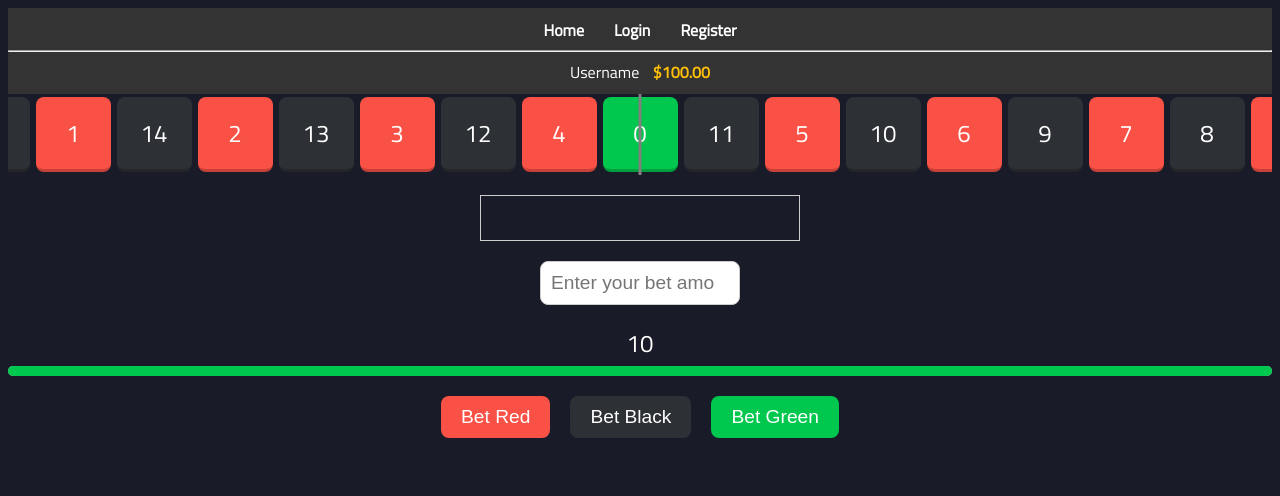
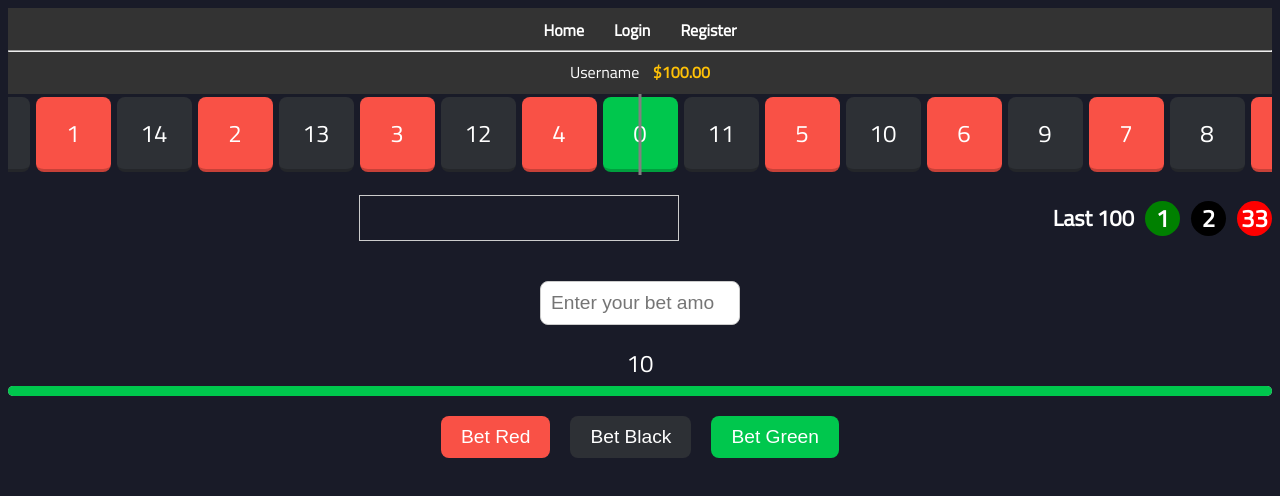
Before and after one commit to kalashnii/casino, a website: page public/main.html in a window 1280 px wide. Drawn offline with nearby package versions, Linux system fonts and the light colour scheme; no server answers.

Commit message:
added a feature to view last 100 bets

```diff
--- a/public/css/main.css
+++ b/public/css/main.css
@@ -140,6 +140,11 @@ body {
   transition: width 1s linear;
 }
 
+.container-and-last {
+  display: flex; /* Use flexbox to align divs in the same line */
+
+}
+
 .scroll-container {
   overflow-x: hidden;
   white-space: nowrap;
@@ -147,6 +152,9 @@ body {
   margin: 20px auto;
   border: 1px solid #ccc;
   padding: 10px;
+
+
+
 }
 
 .roulette-history {
@@ -162,3 +170,44 @@ body {
   padding-left: 2px;
   color: #ffffff;
 }
+
+.last-100 {
+  display: flex;
+  align-items: center;
+  justify-content: space-between;
+  gap: 11px;
+  padding-left: 23px;
+
+}
+h2 {
+  font-size: 22px;
+  color: #ffffff;
+}
+
+.circle {
+    width: 35px;
+    height: 35px;
+    border-radius: 50%;
+    display: flex;
+    flex-direction: column;
+    align-items: center;
+    justify-content: center;
+    font-size: 24px;
+    font-weight: bold;
+    color: white;
+}
+
+/* Style for the green circle */
+.green {
+    background-color: green;
+}
+
+/* Style for the black circle */
+.black {
+    background-color: black;
+}
+
+/* Style for the red circle */
+.red {
+    background-color: red;
+}
--- a/public/js/main.js
+++ b/public/js/main.js
@@ -71,8 +71,6 @@ addEventListener("load", async () => {
     document.getElementById("userInfo").style.display = "none"
     document.getElementById("userInfoSplitter").style.display = "none"
   }
-
-
 
   const timerElement = document.getElementById("timer");
   const timerBarElement = document.getElementById("timer-bar");
@@ -216,16 +214,7 @@ async function getUser() {
   return null
 }
 
-// async function getRemainingTime() {
-//   const response = await fetch("/api/v1/roulette/currentRoll")
-//   const responseData = await response.json()
-//   return responseData.remainingTime
-
-// }
-
-
-
-socket.on("roll", async(randomNumber) => {
+socket.on("roll", async (randomNumber) => {
   console.log(randomNumber)
   await spinWheel(randomNumber)
 
@@ -291,7 +280,11 @@ socket.on("betHistory", bets => {
   }
 })
 
-
+socket.on("last100", last100 => {
+  document.getElementById("last-100-green").textContent = `${last100[0]}`
+  document.getElementById("last-100-black").textContent = `${last100[1]}`
+  document.getElementById("last-100-red").textContent = `${last100[2]}`
+})
 
 // addRollButton.addEventListener('click', () => {
 //     const rollNumber = Math.floor(Math.random() * 37); // Assuming 37 possible outcomes in roulette
--- a/public/main.html
+++ b/public/main.html
@@ -29,15 +29,31 @@
       <div id="wheel" class="wheel"></div>
     </div>
 
+    <div class="container-and-last">
+      <div class="scroll-container">
+        <div class="roulette-history" id="rouletteHistory">
+            <!-- History items will be appended here -->
 
-    <div class="scroll-container">
-      <div class="roulette-history" id="rouletteHistory">
-          <!-- History items will be appended here -->
+
+        </div>
 
 
       </div>
-  </div>
 
+      <div class="last-100">
+       <h2>Last 100</h2>
+          <div class="circle green">
+            <p id="last-100-green">1</p>
+          </div>
+          <div class="circle black">
+            <p id="last-100-black">2</p>
+          </div>
+          <div class="circle red">
+            <p id="last-100-red">33</p>
+          </div>
+      </div>
+
+    </div>
 
 
 
```
Also changed, not shown: webserver.mjs (+34 -3 lines).
